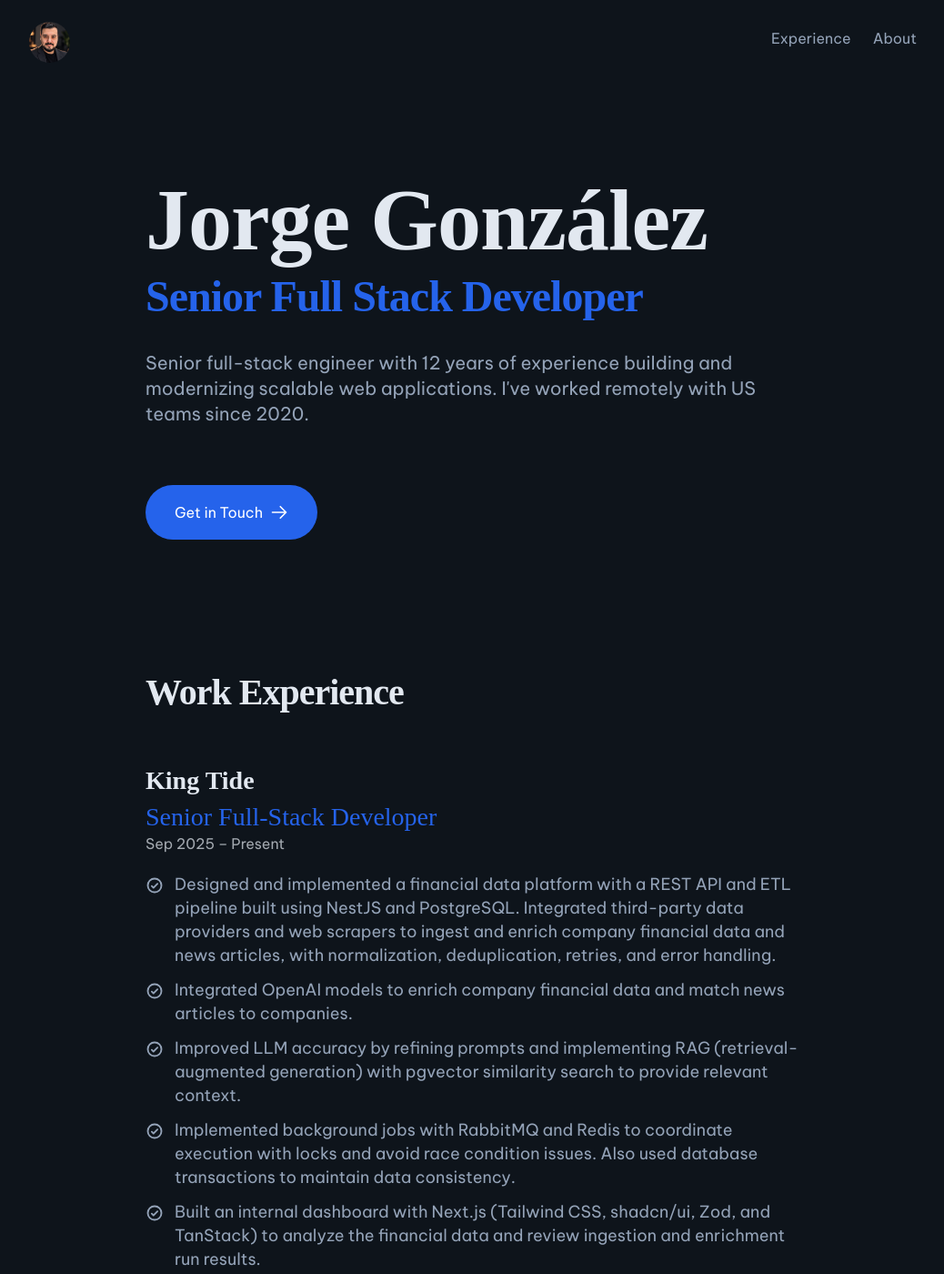
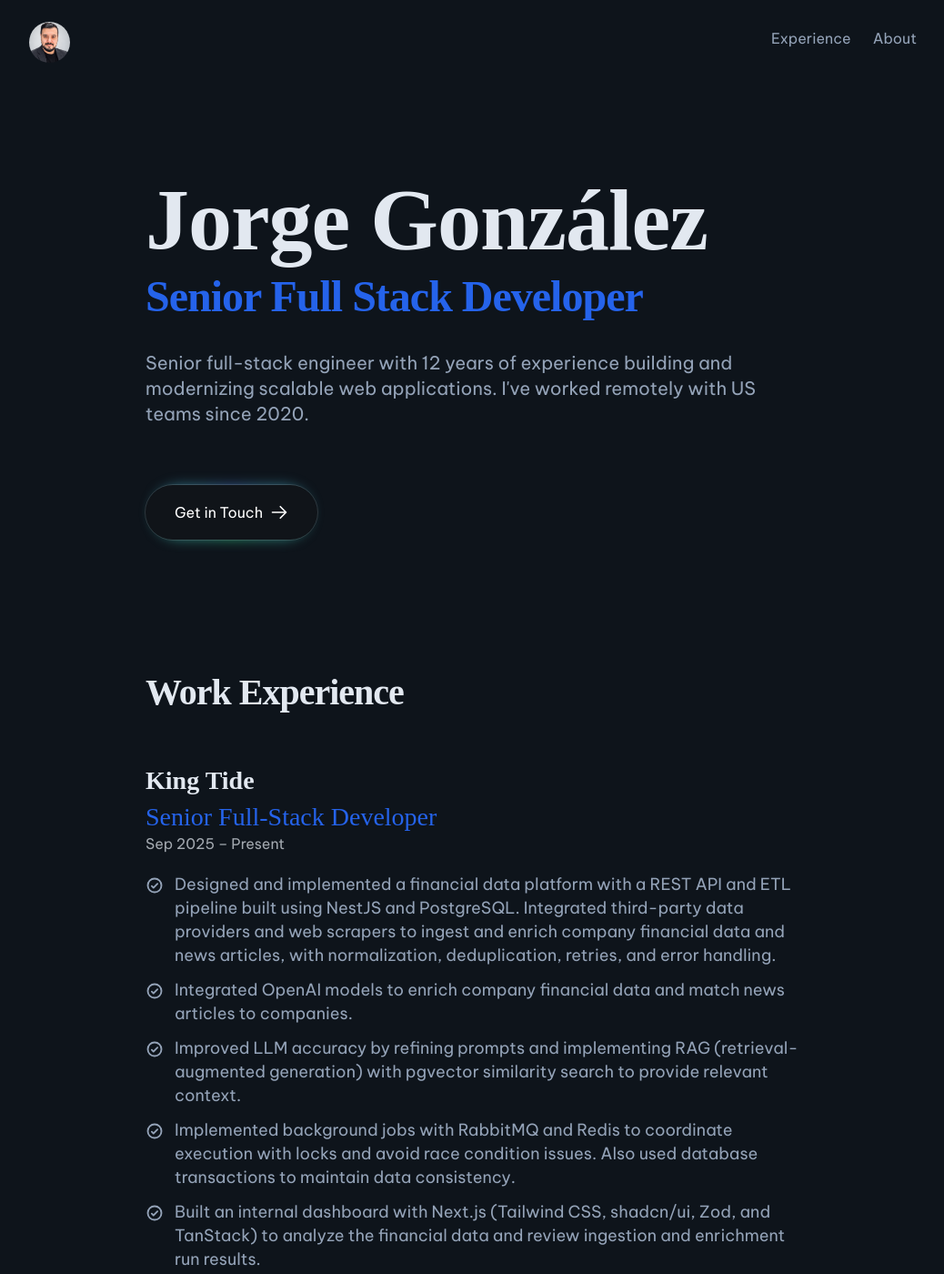
Before and after one commit to scrubmx/scrubmx.github.io, a Jekyll site: the page built from index.html, in a window 1280 px wide and 1400 px high. Shown: the whole window at 91% size, without its empty margins (116-1154 px from the left). Built offline with Jekyll 4.4.1, drawn with Linux system fonts in a browser that asks for light colours; some web fonts are replaced.

Commit message:
style: update index.html and style.css

```diff
--- a/_layouts/default.html
+++ b/_layouts/default.html
@@ -24,7 +24,7 @@
 <body>
   <header class="site-header">
     <a href="{{ '/' | relative_url }}" aria-label="Home link">
-      <img class="avatar" src="{{ '/assets/images/profile.png' | relative_url }}" alt="{{ site.author }}" width="45" height="45">
+      <img class="avatar" src="{{ '/assets/images/profile-light.png' | relative_url }}" alt="{{ site.author }}" width="45" height="45">
     </a>
     <button type="button" id="menu-button" aria-expanded="false" aria-controls="main-menu" aria-label="Menu">
       <svg xmlns="http://www.w3.org/2000/svg" width="24" height="24" viewBox="0 0 512 512" fill="currentColor"><path d="M128 102.4c0-14.138 11.462-25.6 25.6-25.6h332.8c14.138 0 25.6 11.462 25.6 25.6S500.538 128 486.4 128H153.6c-14.138 0-25.6-11.463-25.6-25.6zm358.4 128H25.6C11.462 230.4 0 241.863 0 256c0 14.138 11.462 25.6 25.6 25.6h460.8c14.138 0 25.6-11.462 25.6-25.6 0-14.137-11.462-25.6-25.6-25.6zm0 153.6H256c-14.137 0-25.6 11.462-25.6 25.6 0 14.137 11.463 25.6 25.6 25.6h230.4c14.138 0 25.6-11.463 25.6-25.6 0-14.138-11.462-25.6-25.6-25.6z"/></svg>
--- a/assets/css/style.css
+++ b/assets/css/style.css
@@ -143,13 +143,43 @@ section h2 {
   color: var(--neutral);
 }
 
+/* Port of motion-primitives <GlowEffect mode="colorShift" blur="soft" duration={3} scale={0.9}>
+   with its default colours: a blurred conic gradient behind the button whose two colours step
+   through each colour pair, linear, 3s, alternating (motion's repeatType "mirror"). */
+@property --glow-a { syntax: "<color>"; inherits: false; initial-value: #4f39f6; }
+@property --glow-b { syntax: "<color>"; inherits: false; initial-value: #33ff57; }
+
+.glow-wrap { position: relative; display: inline-block; vertical-align: top; }
+
+.glow {
+  position: absolute;
+  inset: 0;
+  pointer-events: none;
+  background: conic-gradient(from 0deg at 50% 50%, var(--glow-a) 0%, var(--glow-b) 50%, var(--glow-a) 100%);
+  border-radius: calc(infinity * 1px); /* follow the pill so the corners don't haze grey */
+  filter: blur(8px);
+  scale: 0.9;
+  will-change: transform;
+  backface-visibility: hidden;
+  animation: glow-color-shift 3s linear infinite alternate;
+}
+
+@keyframes glow-color-shift {
+  0% { --glow-a: #4f39f6; --glow-b: #33ff57; }
+  33.333% { --glow-a: #33ff57; --glow-b: #3357ff; }
+  66.667% { --glow-a: #3357ff; --glow-b: #f1c40f; }
+  100% { --glow-a: #f1c40f; --glow-b: #4f39f6; }
+}
+
 .hero .button {
+  position: relative;
   display: inline-flex;
   align-items: center;
   justify-content: between;
   padding: 1.25rem 2rem;
   border-radius: calc(infinity * 1px);
-  background-color: var(--primary);
+  outline: 1px solid #fff2f21f;
+  background-color: #101419;
   font-size: 1rem;
   line-height: 1.25rem;
   font-weight: 500;
--- a/index.html
+++ b/index.html
@@ -8,12 +8,15 @@ layout: default
     Senior full-stack engineer with 12 years of experience building and modernizing scalable web applications.
     I've worked remotely with US teams since 2020.
   </p>
+  <span class="glow-wrap">
+    <span class="glow" aria-hidden="true"></span>
     <a class="button" href="mailto:jorgegonzalez.dev@gmail.com" rel="noopener" target="_blank">
       <span>Get in Touch</span>
       <svg data-slot="icon" fill="none" stroke-width="2" stroke="currentColor" viewBox="0 0 24 24" xmlns="http://www.w3.org/2000/svg" aria-hidden="true">
         <path stroke-linecap="round" stroke-linejoin="round" d="M13.5 4.5 21 12m0 0-7.5 7.5M21 12H3"></path>
       </svg>
     </a>
+  </span>
 </section>
 
 <section id="experience">
```
Also changed, not shown: other parts of _layouts/default.html (+1 -1 lines), assets/images/favicon.ico, assets/images/profile-light.png (added). Lines whose indentation alone changed are shown as unchanged.
